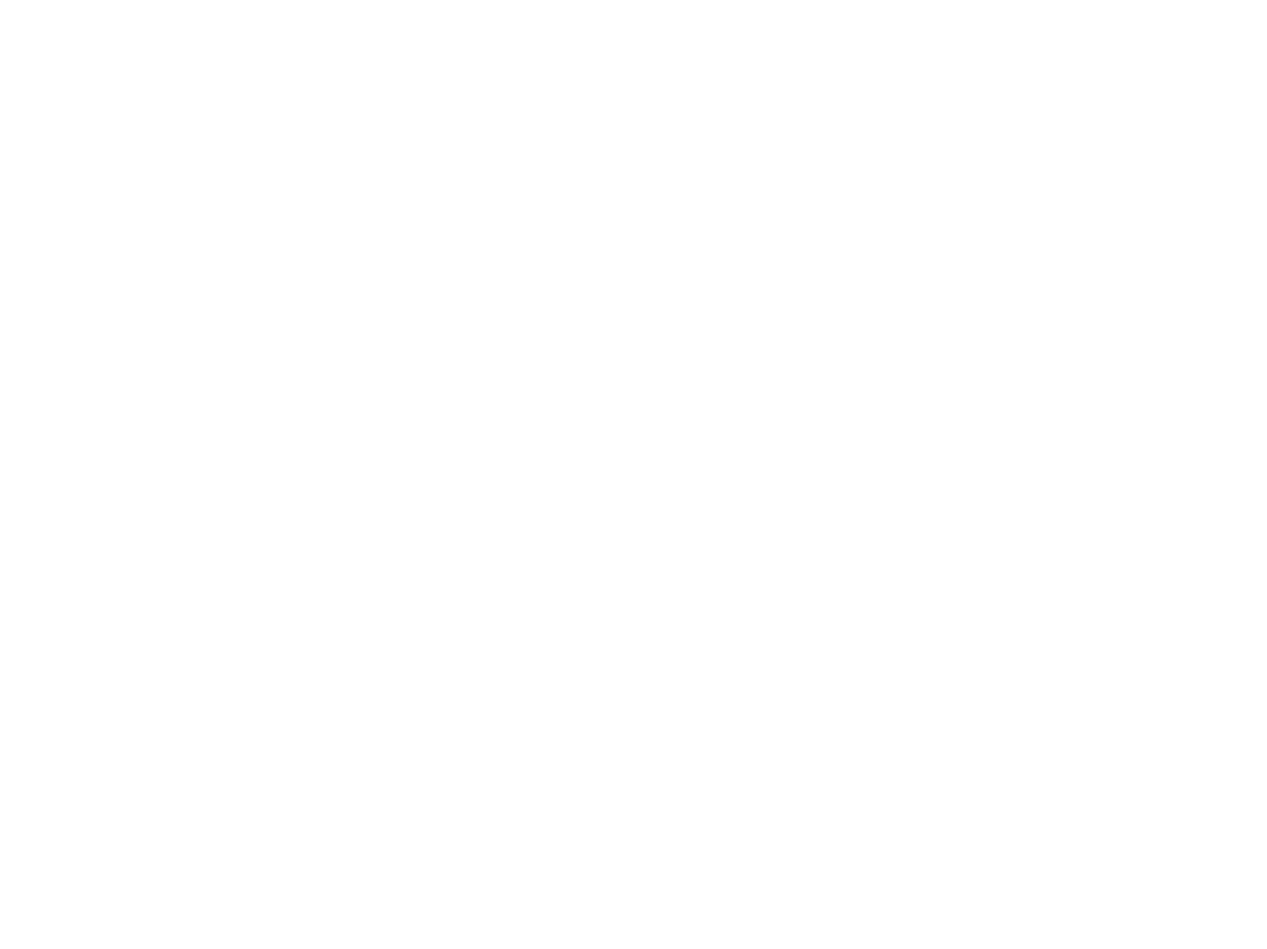
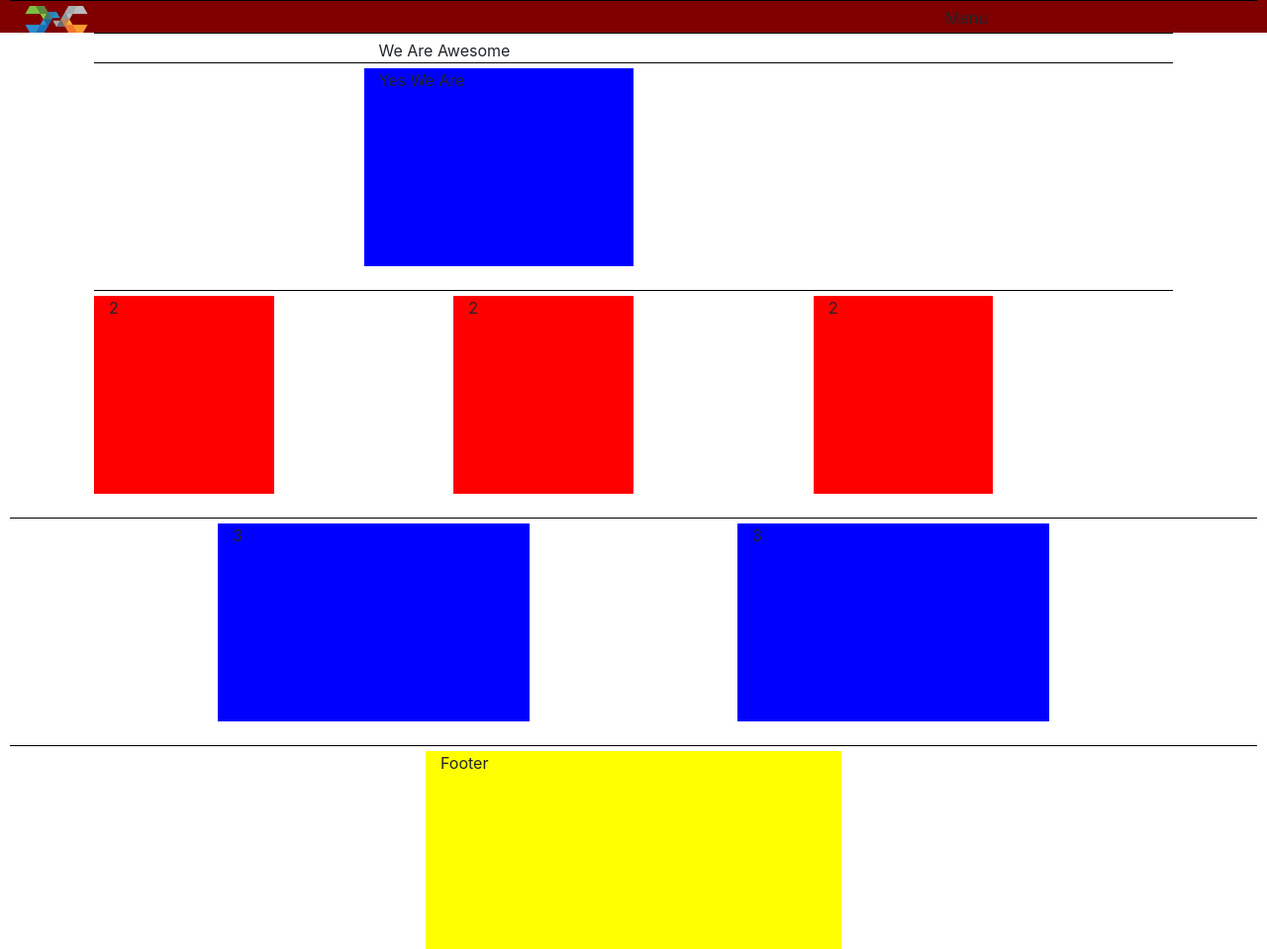
Before and after one commit to Samplehoff/htmlExercises, a plain HTML site: page bootstrap2.html in a window 1280 px wide. Shown: the whole page at 99% size. Before the commit the page ends 800 px from the top, so only its background shows below. Drawn offline with nearby package versions, Linux system fonts and the light colour scheme.

Commit message:
class 10.5.19

```diff
--- a/bootstrap.css
+++ b/bootstrap.css
@@ -12,3 +12,14 @@
     height: 200px;
     background-color: yellow;
 }
+
+.row {
+    border-top: 1px solid black;
+    padding-top: 5px;
+    margin-left: 10px;
+    margin-right: 10px;
+}
+
+.background {
+    background-color: maroon;
+}
--- a/bootstrap2.html
+++ b/bootstrap2.html
@@ -1,10 +1,59 @@
 <html>
     <head>
-            <link rel="stylesheet" href="https://maxcdn.bootstrapcdn.com/bootstrap/4.0.0/css/bootstrap.min.css" integrity="sha384-Gn5384xqQ1aoWXA+058RXPxPg6fy4IWvTNh0E263XmFcJlSAwiGgFAW/dAiS6JXm" crossorigin="anonymous">
+            <link rel="stylesheet"
+            href="https://maxcdn.bootstrapcdn.com/bootstrap/4.0.0/css/bootstrap.min.css"
+            integrity="sha384-Gn5384xqQ1aoWXA+058RXPxPg6fy4IWvTNh0E263XmFcJlSAwiGgFAW/dAiS6JXm"
+            crossorigin="anonymous">
+            <link rel="stylesheet"
+            href="bootstrap.css">
+
+
     </head>
 
+
     <body>
+        <div class="background">
+            <div class="row">
+                    <div class="col-2">
+                        <img src="images/logo.png"/>
+                    </div>
 
+                    <div class="offset-7">
+                        Menu
+                    </div>
+
+            </div>
+        </div>
+      <div class="container">
+        <div class="row">
+            <div class="col-3 offset-3">We Are Awesome</div>
+
+        </div>
+      </div>
+
+      <div class="container">
+          <div class="row">
+              <div class="col-3 offset-3 block-blue">
+                  Yes We Are
+              </div>
+
+          </div><br />
+          <div class="row">
+              <div class="col-2 block-red">2</div>
+              <div class="col-2 offset-2 block-red">2</div>
+              <div class="col-2 offset-2 block-red">2</div>
+
+          </div>
+      </div><br />
+
+      <div class="row">
+          <div class="col-3 offset-2 block-blue">3</div>
+          <div class="col-3 offset-2 block-blue">3</div>
+      </div><br />
+
+      <div class="row">
+          <div class="col-4 offset-4 block-yellow">Footer</div>
+      </div>
     </body>
 
 
```
Also changed, not shown: pixel-art.html (+18 -0 lines).
